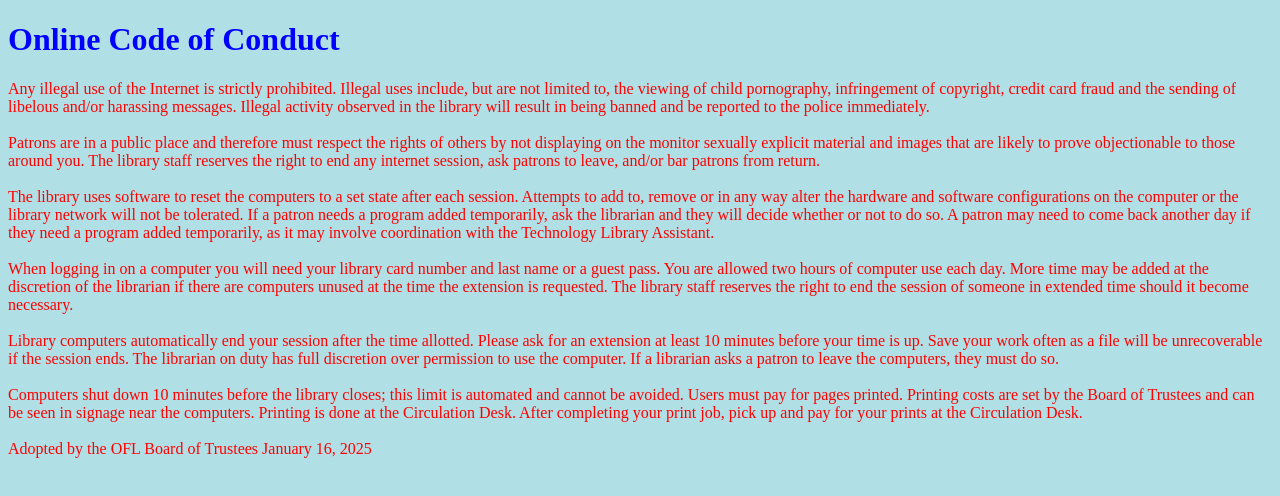
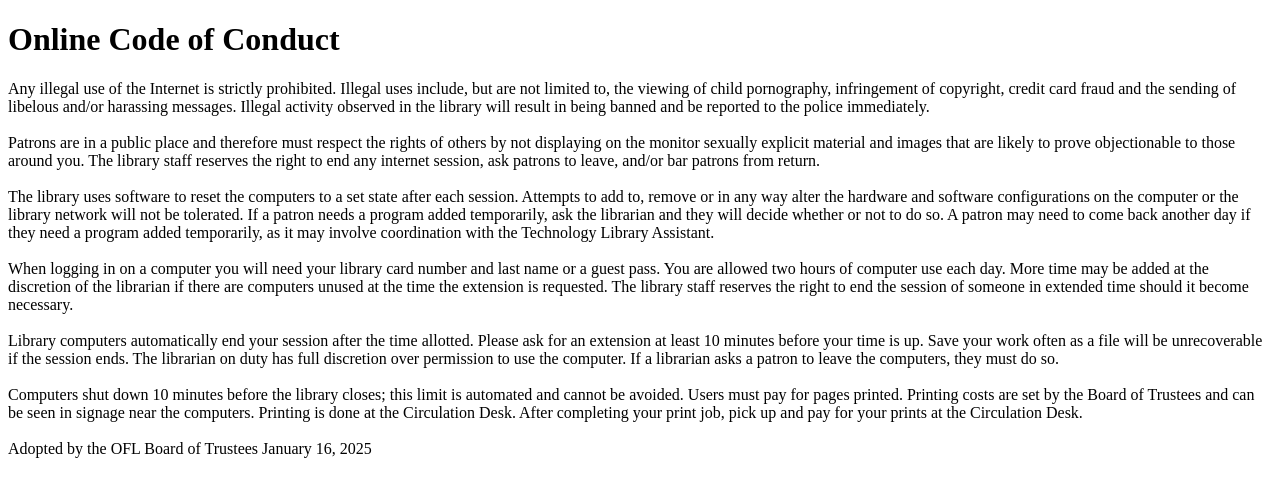
Before and after one commit to OgdenFarmersLibrary/OgdenFarmersLibrary.github.io, a plain HTML site: page index.html in a window 1280 px wide. Drawn offline with Linux system fonts and the light colour scheme.

Commit message:
Update Colors in Style Section

```diff
--- a/index.html
+++ b/index.html
@@ -3,9 +3,9 @@
 <head>
   <title>Ogden Farmers' Library Online Code of Conduct (Updated 1-16-2025)</title>
   <style>
-  body {background-color: powderblue;}
-  h1   {color: blue;}
-  p    {color: red;}
+  body {background-color: white;}
+  h1   {color: black;}
+  p    {color: black;}
   </style>
 </head>
 <body>
```
